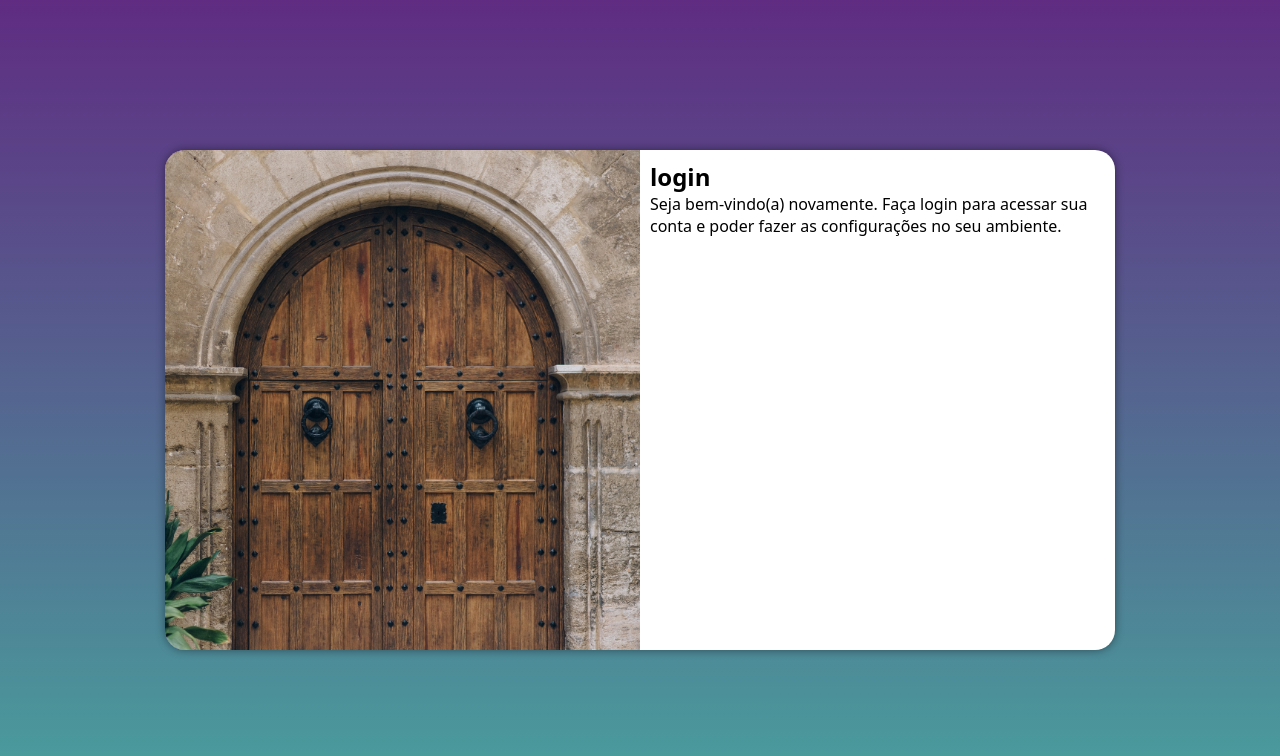
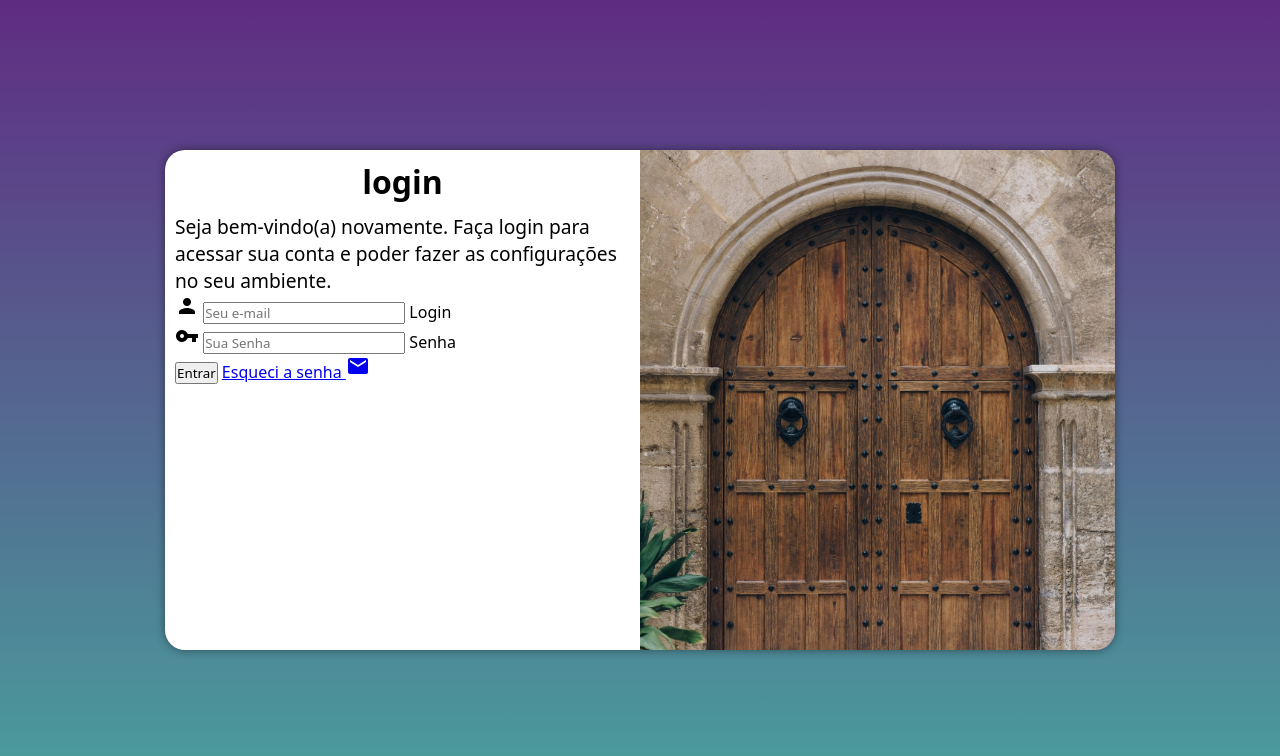
Before and after one commit to CacoSilva/projeto-login, a plain HTML site: page index.html in a window 1280 px wide. Drawn offline with Linux system fonts and the light colour scheme.

Commit message:
add o formulario

```diff
--- a/estilos/midia-query.css
+++ b/estilos/midia-query.css
@@ -31,7 +31,7 @@
     }
 
     section#login > div#imagem {
-        float: left;
+        float: right;
         width: 50%;
         height: 100%;
     }
@@ -40,4 +40,12 @@
         float: right;
         width: 50%;
     }
+
+    div#formulario > h1 {
+    font-size: 2em;
+    }
+
+    div#formulario > p {
+    font-size: 1.2em;
+    }
 }
--- a/estilos/style.css
+++ b/estilos/style.css
@@ -55,3 +55,12 @@ section#login > div#formulario {
     display: block;
     padding: 10px;
 }
+
+div#formulario > h1 {
+    text-align: center;
+    margin-bottom: 10px;
+}
+
+div#formulario > p {
+    font-size: 0.8em;
+}
--- a/index.html
+++ b/index.html
@@ -5,6 +5,7 @@
     <meta http-equiv="X-UA-Compatible" content="IE=edge">
     <meta name="viewport" content="width=device-width, initial-scale=1.0">
     <title>login</title>
+    <link rel="stylesheet" href="https://fonts.googleapis.com/icon?family=Material+Icons" rel="stylesheet">
     <link rel="stylesheet" href="estilos/style.css">
     <link rel="stylesheet" href="estilos/midia-query.css">
 </head>
@@ -18,7 +19,22 @@
                 <h1>login</h1>
                 <p>Seja bem-vindo(a) novamente. Faça login para acessar sua conta e poder fazer as configurações no seu ambiente.</p>
                 <form action="login.php" method="post">
-
+                    <div class="campo">
+                        <i class="material-icons">person</i>
+                        <input type="email" name="login" id="ilogin" placeholder="Seu e-mail" autocomplete="email" required maxlength="30">
+                        <label for="ilogin">Login</label>
+                    </div>
+                    <div class="campo">
+                        <i class="material-icons">vpn_key</i>
+                        <input type="password" name="senha" id="isenha" placeholder="Sua Senha" autocomplete="current-password" required minlength="8" maxlength="20">
+                        <label for="isenha">Senha</label>
+                    </div>
+                    <div>
+                        <input type="submit" value="Entrar">
+                        <a href="esqueci.html">
+                            Esqueci a senha <i class="material-icons">mail</i>
+                        </a>
+                    </div>
                 </form>
             </div>
         </section>
```
